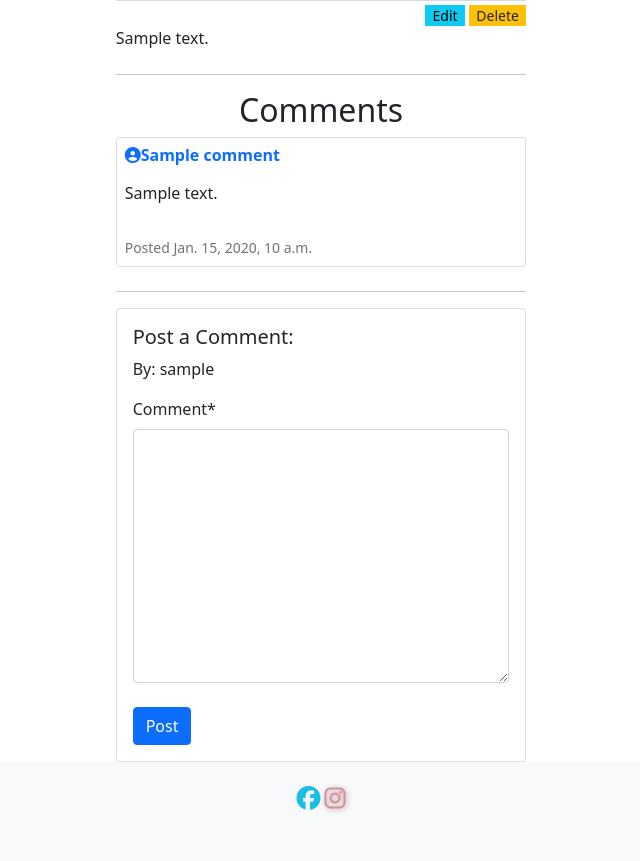
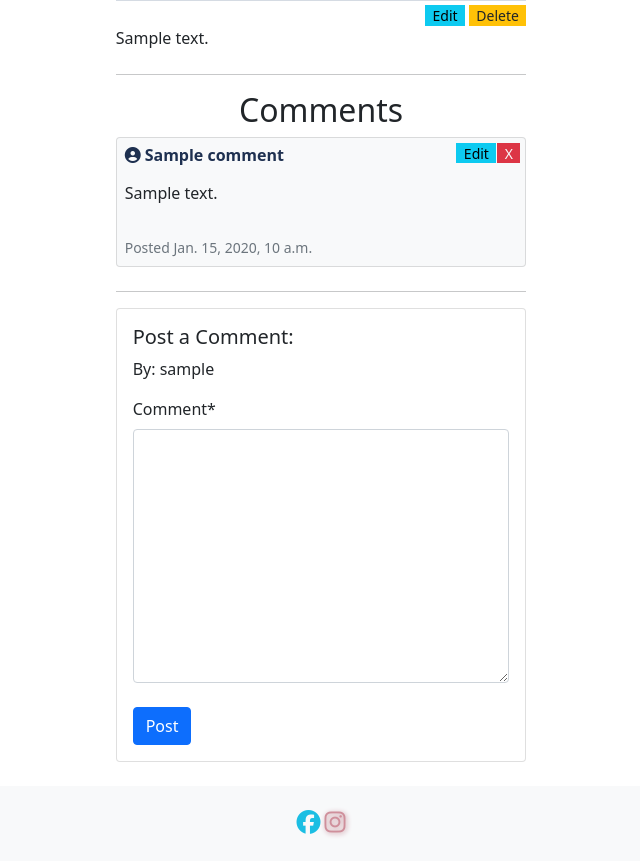
Before and after one commit to kpsdev1/Treats-Sweet-Shop, a Django app: page /blog/post/1/ in a window 1280 px wide. Shown: the part 545-1406 px from the top of the page, without its empty margins (319-959 px from the left). Before the commit the page ends 1357 px from the top, so only its background shows below. Run offline with Django 3.2, Linux system fonts and the light colour scheme; a user stored in the database is signed in; tables that the repository leaves empty hold one stand-in row (values such as "Sample post"); grey boxes marked "Sample" are stand-in pictures; parts of the project's set-up code (start-up, migrations or seed data) failed here and were passed over; some libraries are stand-ins or nearby versions; some web fonts are replaced.

Commit message:
finished comment section

```diff
--- a/blog/templates/blog/blog.html
+++ b/blog/templates/blog/blog.html
@@ -24,7 +24,7 @@
                         <div class="card-body text-center">
                             <p class="card-text"> {{ post.title }}</p>
                             <p class="card-text text-muted text-date"> Posted on {{ post.posted_on }} </p>
-                            <a href="{{ post.get_absolute_url }}" class="btn btn-primary"> Read</a>
+                            <a href="{% url 'post_detail' post.id %}" class="btn btn-primary"> Read</a>
                         </div>
 
                     </div>
--- a/blog/templates/blog/edit_post.html
+++ b/blog/templates/blog/edit_post.html
@@ -19,7 +19,7 @@
                 {% csrf_token %}
                 {{ form | crispy }}
 
-                <a href="{% url 'blog' %}" class="btn btn-warning mt-4">Cancel</a>
+                <a href="{% url 'post_detail' post.id %}" class="btn btn-warning mt-4">Cancel</a>
                 <button type="submit" class="btn btn-success mt-4">Submit</button>
             </form>
             {% endif %}
--- a/blog/templates/blog/post_detail.html
+++ b/blog/templates/blog/post_detail.html
@@ -4,7 +4,7 @@
 
 {% block content %}
 <div class="row">
-    <div class="col-12 col-md-6 offset-md-3 col-lg-4 offset-lg-4" >
+    <div class="col-12 col-md-8 offset-md-2 col-lg-6 offset-lg-3 col-xl-4 offset-xl-4" >
         <h2 class="text-center mb-4"> {{ post.title }}</h2>
         <p class="text-muted"> {{post.posted.on}} </p>
         <img src="{{ post.image.url }}" class="card-img-top" alt="image from blog post">
@@ -48,15 +48,40 @@
         <h2 class="text-center">Comments</h2>
 
         {% for comment in comments %}
-        <div class="card mt-2">
+        <div class="card mt-2 position-relative bg-light">
             <div class="card-body p-2">
-              <h6 class="fw-bold text-primary"><i class="fa-solid fa-circle-user"></i>{{ comment.name}}</h6>
+              <h6 class="fw-bold text-icon"><i class="fa-solid fa-circle-user pe-1"></i>{{ comment.name}}</h6>
               <p class="mt-3 mb-4 pb-2">{{ comment.comment }}</p>
-
+              <a href="{% url 'edit_comment' comment.id %}" class="btn btn-xs me-1 btn-info edit-comment" >Edit</a>
+              <button type="button" class="btn btn-xs btn-danger text-light delete-comment" data-bs-toggle="modal" data-bs-target="#deleteCommentModal">X</button>
               <p class="text-muted small mb-0">Posted {{ comment.posted_on }} </p>
            </div>
         </div>
 
+
+        <!-- This Modal is from bootstrapmodals page | this is for deleting the comment-->
+        <div class="modal fade" id="deleteCommentModal" tabindex="-1" role="dialog" aria-labelledby="deleteModalLabel" aria-hidden="true">
+            <div class="modal-dialog" role="document">
+                <div class="modal-content">
+                    <div class="modal-header">
+                      <h5 class="modal-title" id="deleteModalLabel">Delete Comment</h5>
+                      <button type="button" class="close" data-bs-dismiss="modal" aria-label="Close">
+                        <span aria-hidden="true">&times;</span>
+                      </button>
+                    </div>
+                    <div class="modal-body">
+                      <p>Are you sure you want to delete your comment?</p>
+                    </div>
+                    <div class="modal-footer">
+                      <button type="button" class="btn btn-secondary" data-bs-dismiss="modal">Cancel</button>
+                      <form action="{% url 'delete_comment' pk=comment.pk %}" method="POST">
+                        {% csrf_token %}
+                        <button class="btn btn-danger" value="Confirm">Yes</button>
+                      </form>
+                    </div>
+                </div>
+            </div>
+        </div>
 
         {% endfor %}
 
@@ -64,7 +89,7 @@
 
 
         {% if user.is_authenticated %}
-        <div class="row g-0">
+        <div class="row g-0 mb-4">
             <div class="col-12">
                 <div class="card">
                     <div class="card-body">
--- a/blog/urls.py
+++ b/blog/urls.py
@@ -4,11 +4,15 @@ from .views import *
 
 
 urlpatterns = [
+    path('<int:pk>/edit_comment/', CommentUpdateView.as_view(), name='edit_comment'),
+    path(
+        '<int:pk>/delete_comment/', CommentDeleteView.as_view(), name='delete_comment'
+        ),
     path(
         '<int:pk>/delete_post/', BlogDeleteView.as_view(), name='delete_post'
         ),
     path('<int:pk>/edit_post/', BlogUpdateView.as_view(), name='edit_post'),
     path('add_post/', BlogCreateView.as_view(), name='add_post'),
-    path("post/<int:pk>/", BlogDetailView.as_view(), name="post_detail"),
+    path('post/<int:pk>/', BlogDetailView.as_view(), name='post_detail'),
     path('', BlogListView.as_view(), name='blog'),
 ]
--- a/blog/views.py
+++ b/blog/views.py
@@ -92,3 +92,31 @@ class BlogDeleteView(LoginRequiredMixin, SuccessMessageMixin, DeleteView):
     success_url = reverse_lazy('blog')
     template_name = 'blog/blog.html'
     success_message = 'Blog Post has been deleted'
+
+
+class CommentUpdateView(LoginRequiredMixin, SuccessMessageMixin, UpdateView):
+    """
+    This is the view to edit a Comment
+    """
+    model = Comment
+    template_name = 'blog/edit_comment.html'
+    form_class = CommentForm
+
+    def get_success_url(self):
+        post = Post.objects.get(pk=self.object.post.pk)
+        messages.success(self.request, 'Comment has been Updated!')
+        return post.get_absolute_url()
+
+
+
+
+class CommentDeleteView(LoginRequiredMixin, SuccessMessageMixin, DeleteView):
+    """
+    This is the view to delete a Comment
+    """
+    model = Comment
+
+    def get_success_url(self):
+        post = Post.objects.get(pk=self.object.post.pk)
+        messages.success(self.request, 'Comment has been deleted!')
+        return post.get_absolute_url()
--- a/static/css/base.css
+++ b/static/css/base.css
@@ -81,6 +81,24 @@ footer {
     position: absolute;
     bottom: 10px;
     right: 10px;
+}
+
+/* icon */
+.text-icon {
+    color: #1e3050;
+}
+
+/* Delete and edit comment */
+.edit-comment {
+    position: absolute;
+    top: 5px;
+    right: 25px;
+}
+
+.delete-comment {
+    position: absolute;
+    top: 5px;
+    right: 5px;
 }
 
 /* extra small button */
```
Also changed, not shown: blog/templates/blog/edit_comment.html (added, +33 -0 lines).
